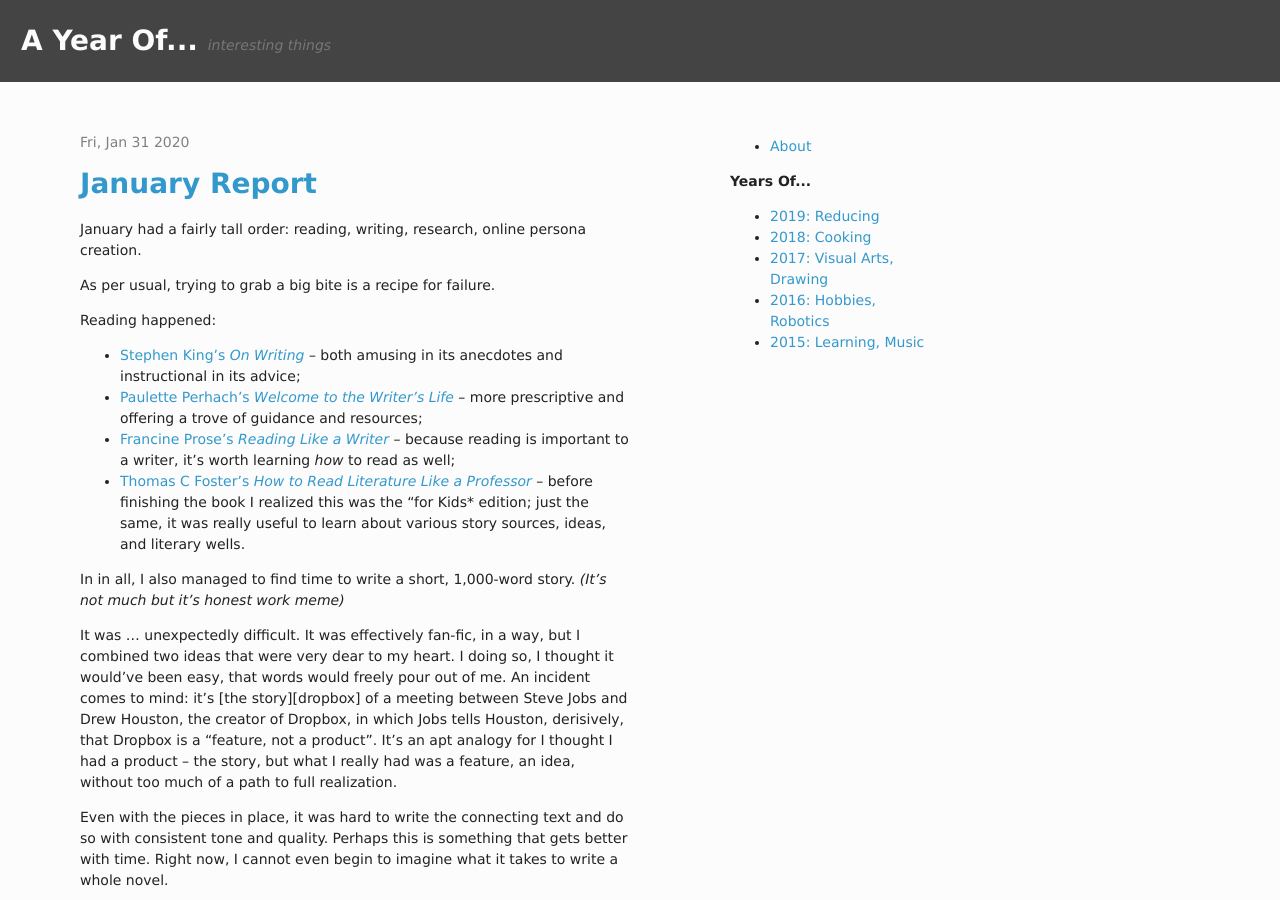
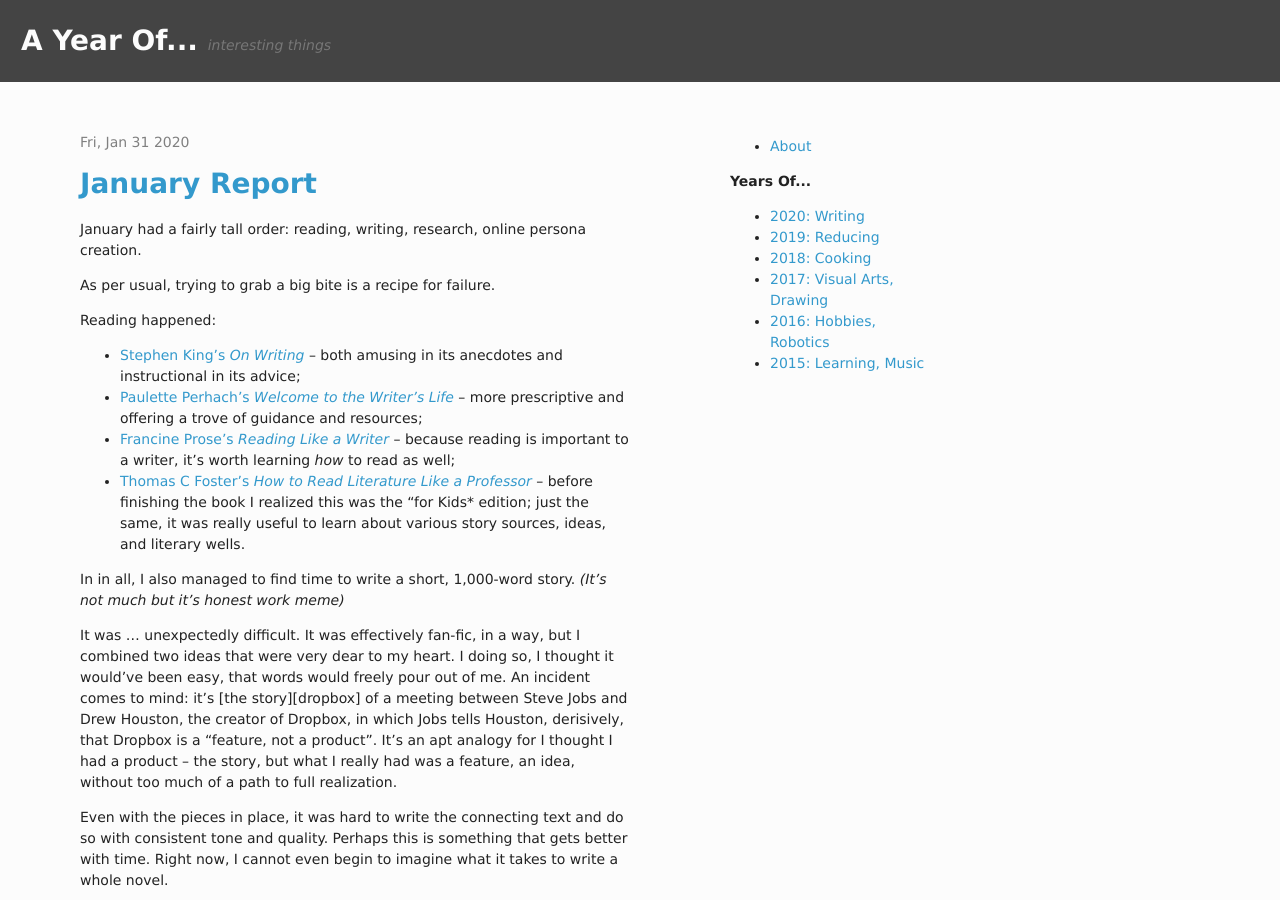
Before and after one commit to AYearOf/ayearof.github.io, a Jekyll site: the page built from index.html, in a window 1280 px wide and 900 px high. Built offline with Jekyll 4.4.1, drawn with Linux system fonts in a browser that asks for light colours.

Commit message:
adds 2020 to the sidebar

```diff
--- a/_includes/sidebar.html
+++ b/_includes/sidebar.html
@@ -4,6 +4,7 @@
     </ul>
     <h2>Years Of...</h2>
     <ul>
+        <li><a href="/2020/">2020: Writing</a></li>
         <li><a href="/2019/">2019: Reducing</a></li>
         <li><a href="/2018/">2018: Cooking</a></li>
         <li><a href="/2017/">2017: Visual Arts, Drawing</a></li>
```
